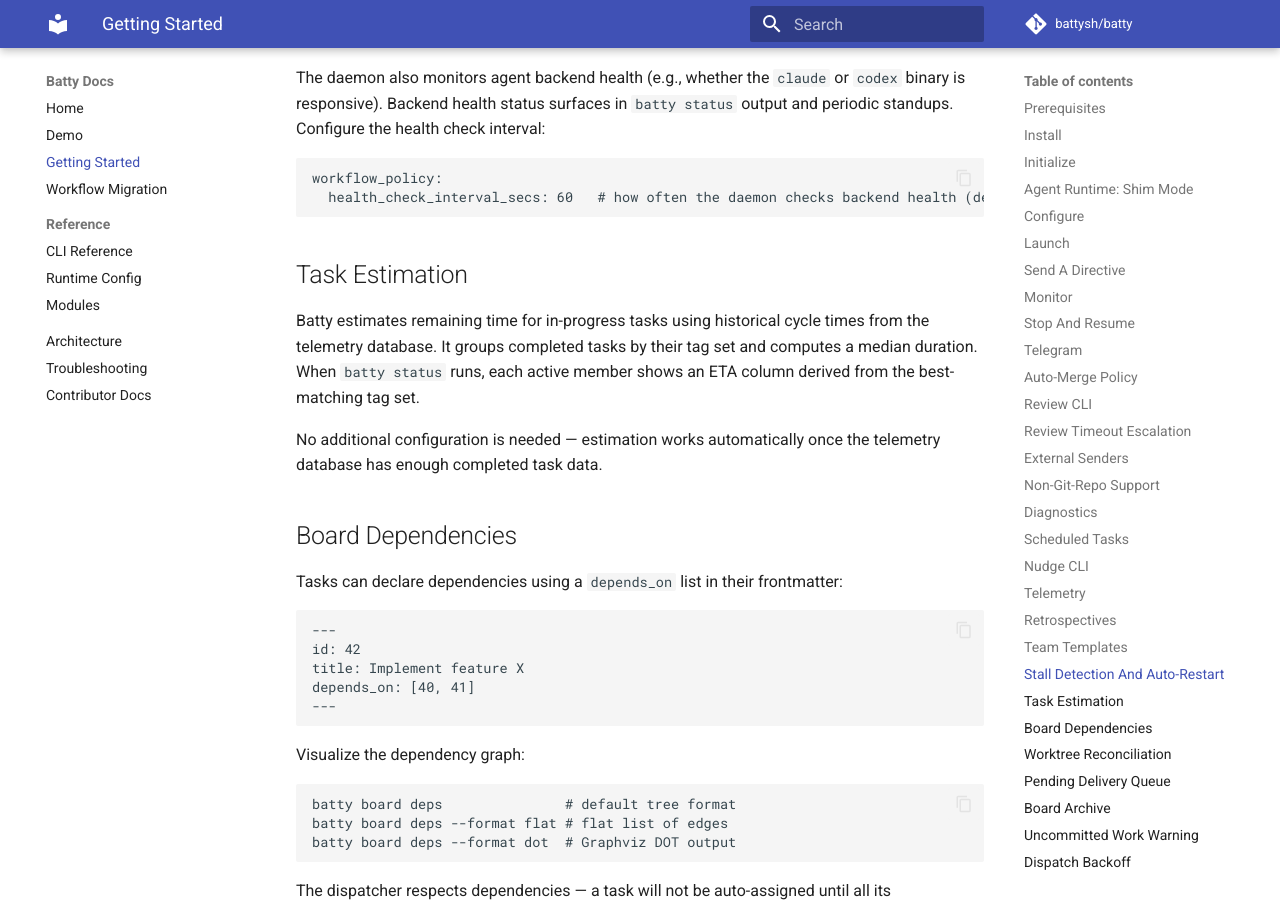
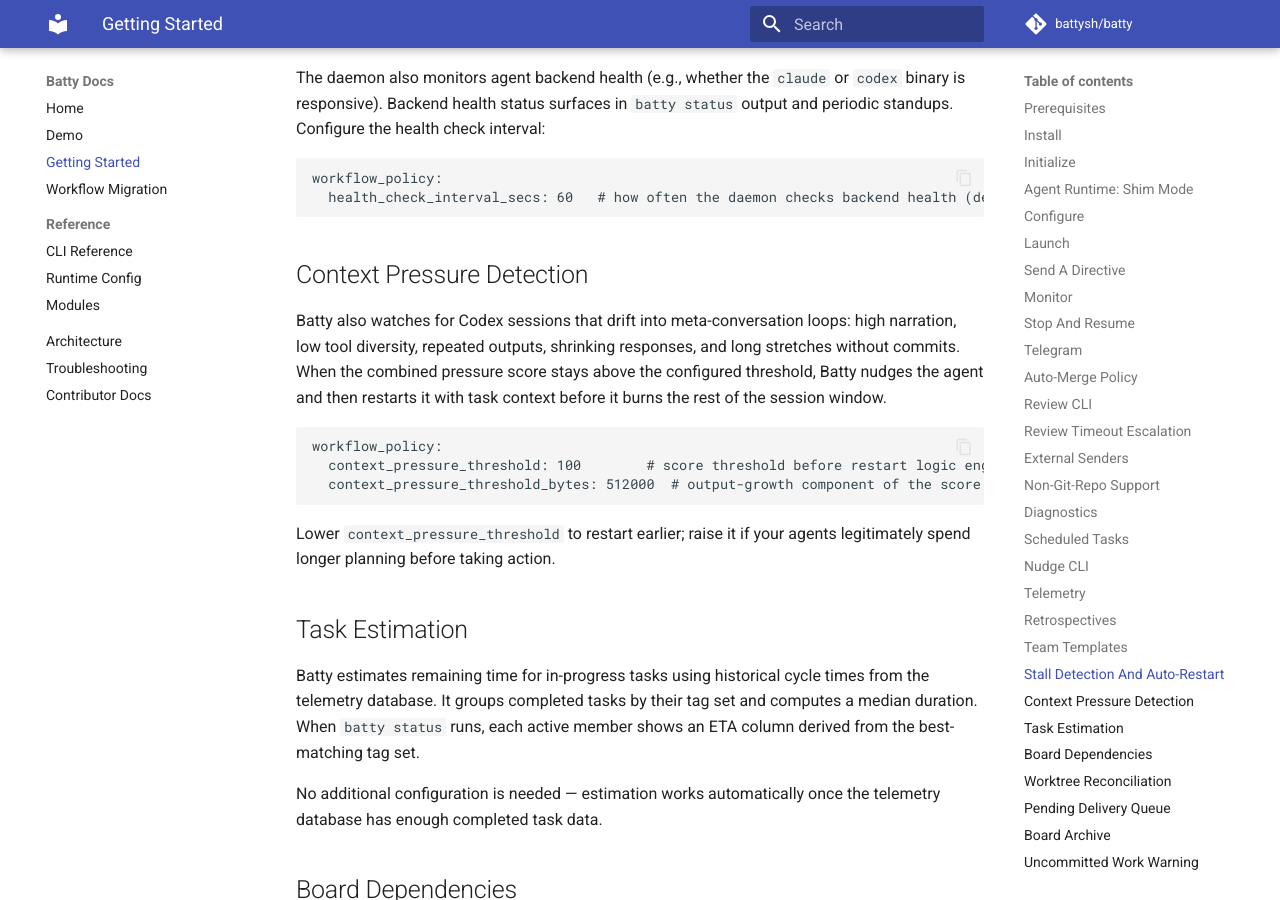
Before and after one commit to battysh/batty, an MkDocs documentation site: the page built from docs/getting-started.md, in a window 1280 px wide and 900 px high, scrolled down 11440 px. Built offline with MkDocs 1.6.1 and Material for MkDocs 9.7.7, drawn with Linux system fonts in a browser that asks for light colours; comment, search, counter and statistics services are not loaded.

Commit message:
Document context pressure threshold

````diff
--- a/docs/getting-started.md
+++ b/docs/getting-started.md
@@ -571,6 +571,23 @@ workflow_policy:
   health_check_interval_secs: 60   # how often the daemon checks backend health (default: 60)
 ```
 
+## Context Pressure Detection
+
+Batty also watches for Codex sessions that drift into meta-conversation loops:
+high narration, low tool diversity, repeated outputs, shrinking responses, and
+long stretches without commits. When the combined pressure score stays above the
+configured threshold, Batty nudges the agent and then restarts it with task
+context before it burns the rest of the session window.
+
+```yaml
+workflow_policy:
+  context_pressure_threshold: 100        # score threshold before restart logic engages
+  context_pressure_threshold_bytes: 512000  # output-growth component of the score
+```
+
+Lower `context_pressure_threshold` to restart earlier; raise it if your agents
+legitimately spend longer planning before taking action.
+
 ## Task Estimation
 
 Batty estimates remaining time for in-progress tasks using historical cycle
--- a/src/team/templates/team_cleanroom.yaml
+++ b/src/team/templates/team_cleanroom.yaml
@@ -27,6 +27,7 @@ automation_sender: human
 workflow_policy:
   clean_room_mode: true
   handoff_directory: .batty/handoff
+  context_pressure_threshold: 100
   barrier_groups:
     analysis: [decompiler, spec-writer]
     implementation: [test-writer, implementer]
--- a/src/team/templates/team_software.yaml
+++ b/src/team/templates/team_software.yaml
@@ -23,6 +23,9 @@ automation:
   intervention_idle_grace_secs: 60
 
 automation_sender: human
+
+workflow_policy:
+  context_pressure_threshold: 100
 
 layout:
   zones:
````
